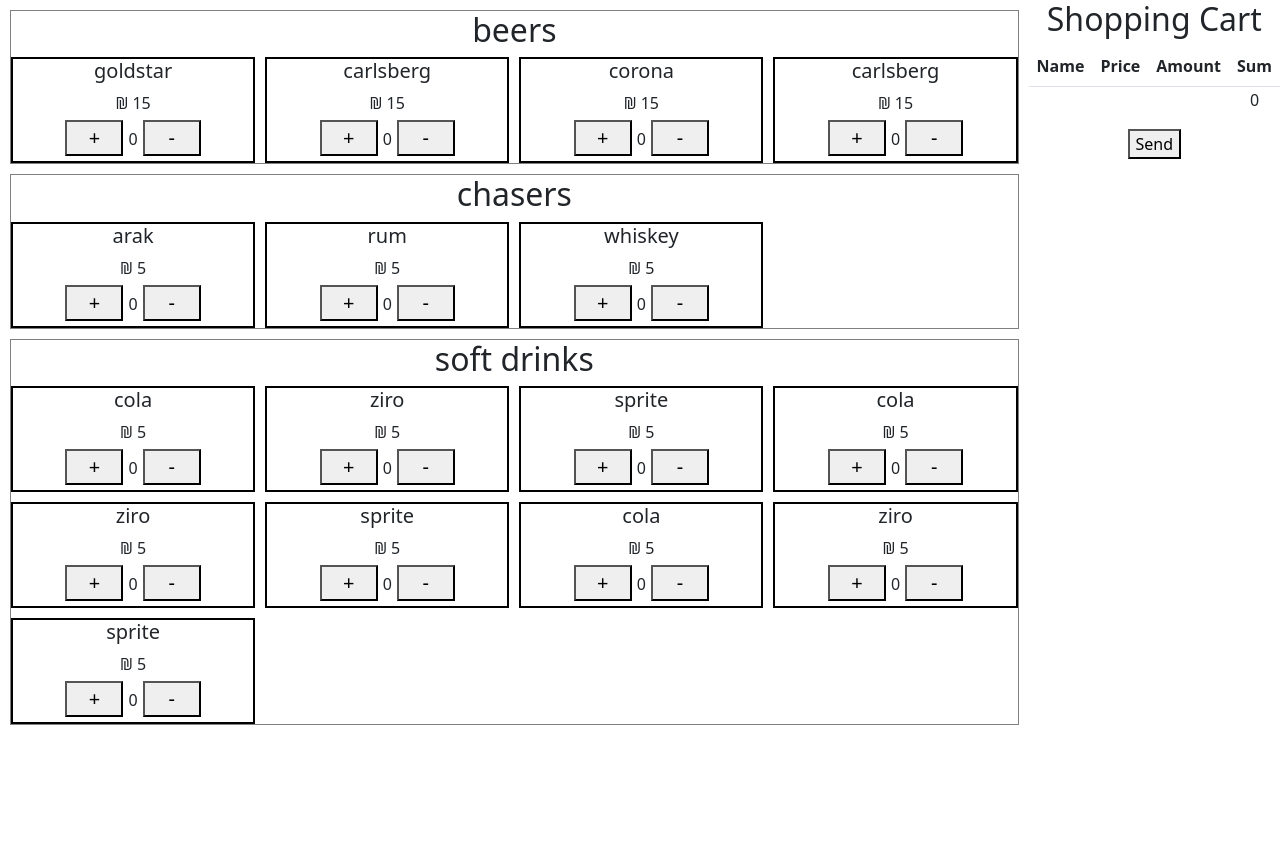
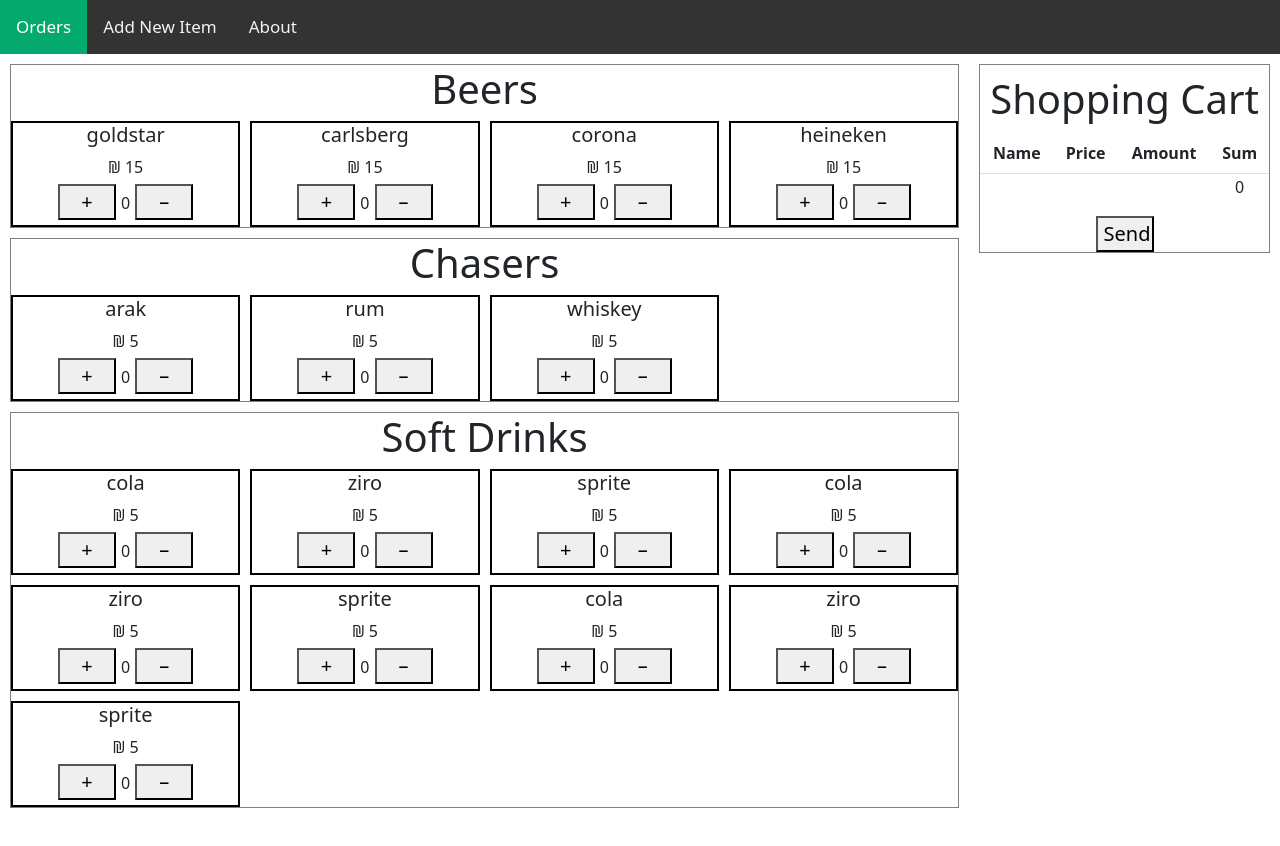
Before and after one commit to Basta43PT/CRM_Test, a React (Create React App) app in the folder crm/: page / in a window 1280 px wide. Shown: the top 846 px of the page. Before the commit the page ends 800 px from the top, so only its background shows below. Built offline with nearby package versions, Linux system fonts and the light colour scheme.

Commit message:
working on update the shopingCart adding item or substracting items when clicking on the plus or minus button

```diff
--- /dev/null
+++ b/crm/src/AddNewItem/index.js
@@ -0,0 +1 @@
+export { AddNewItem } from "./AddNewItem";
--- a/crm/src/App.css
+++ b/crm/src/App.css
@@ -1,38 +1,28 @@
 .App {
   text-align: center;
 }
-
-.App-logo {
-  height: 40vmin;
-  pointer-events: none;
+/* Add a black background color to the top navigation */
+.topnav {
+  background-color: #333;
+  overflow: hidden;
+}
+/* Style the links inside the navigation bar */
+.topnav a {
+  float: left;
+  color: #f2f2f2;
+  text-align: center;
+  padding: 14px 16px;
+  text-decoration: none;
+  font-size: 17px;
+}
+/* Change the color of links on hover */
+.topnav a:hover {
+  background-color: #ddd;
+  color: black;
 }
 
-@media (prefers-reduced-motion: no-preference) {
-  .App-logo {
-    animation: App-logo-spin infinite 20s linear;
-  }
-}
-
-.App-header {
-  background-color: #282c34;
-  min-height: 100vh;
-  display: flex;
-  flex-direction: column;
-  align-items: center;
-  justify-content: center;
-  font-size: calc(10px + 2vmin);
+/* Add a color to the active/current link */
+.topnav a.active {
+  background-color: #04AA6D;
   color: white;
 }
-
-.App-link {
-  color: #61dafb;
-}
-
-@keyframes App-logo-spin {
-  from {
-    transform: rotate(0deg);
-  }
-  to {
-    transform: rotate(360deg);
-  }
-}
--- a/crm/src/App.js
+++ b/crm/src/App.js
@@ -1,13 +1,29 @@
-import logo from "./logo.svg";
 import { Page } from "./page";
+import { AddNewItem } from "./AddNewItem";
 import { data } from "./content";
+// import { Routes, Route, useNavigate } from "react-router-dom";
+import { Routes, Route } from "react-router-dom";
 import "./App.css";
 import "bootstrap/dist/css/bootstrap.min.css";
 
 function App() {
   return (
     <div className="App">
-      <Page />
+      <div class="topnav">
+        <a class="active" href="#orders">
+          Orders
+        </a>
+        <a href="./AddNewItem">Add New Item</a>
+        <a href="#about">About</a>
+      </div>
+      {/* <div>
+        <Route path="/" element={<Page />} />
+        <Route path="./AddNewItem" element={<AddNewItem />} />
+      </div> */}
+      <div>
+        <Page />
+        {/* <AddNewItem /> */}
+      </div>
     </div>
   );
 }
--- a/crm/src/categore/categore.jsx
+++ b/crm/src/categore/categore.jsx
@@ -2,18 +2,20 @@
 import styles from "./categore.module.css";
 import { Item } from "../item";
 
-export function Categore(props) {
+export function Categore({ categoryName, items, addToCart, subFromCart }) {
   return (
     <div className={styles.category}>
-      <h2>{props.categoryName}</h2>
+      <h1>{categoryName}</h1>
       <div className={styles.itemList}>
-        {props.items.map((item) => (
+        {items.map((item) => (
           <Item
             id={item.id}
             name={item.name}
             price={item.price}
             count={item.count}
-            onClick={props.onClick}
+            // onClick={onClick}
+            addToCart={addToCart}
+            subFromCart={subFromCart}
           />
         ))}
       </div>
--- a/crm/src/content/content.js
+++ b/crm/src/content/content.js
@@ -1,45 +1,45 @@
 export const data = [
   {
-    categoryName: "beers",
+    categoryName: "Beers",
     items: [
       {
         id: 0,
         name: "goldstar",
         img: "https://www.logolynx.com/images/logolynx/s_33/3341b415987d01c756c3e6ec6f55e58b.jpeg",
         price: 15,
-        count: 0,
+        amount: 0,
       },
       {
         id: 1,
         name: "carlsberg",
         img: "https://seeklogo.com/images/C/Carlsberg-logo-1738A5D435-seeklogo.com.png",
         price: 15,
-        count: 0,
+        amount: 0,
       },
-      { id: 2, name: "corona", img: "#", price: 15, count: 0 },
-      { id: 3, name: "carlsberg", img: "#", price: 15, count: 0 },
+      { id: 2, name: "corona", img: "#", price: 15, amount: 0 },
+      { id: 3, name: "heineken", img: "#", price: 15, amount: 0 },
     ],
   },
   {
-    categoryName: "chasers",
+    categoryName: "Chasers",
     items: [
-      { id: 4, name: "arak", img: "#", price: 5, count: 0 },
-      { id: 5, name: "rum", img: "#", price: 5, count: 0 },
-      { id: 6, name: "whiskey", img: "#", price: 5, count: 0 },
+      { id: 4, name: "arak", img: "#", price: 5, amount: 0 },
+      { id: 5, name: "rum", img: "#", price: 5, amount: 0 },
+      { id: 6, name: "whiskey", img: "#", price: 5, amount: 0 },
     ],
   },
   {
-    categoryName: "soft drinks",
+    categoryName: "Soft Drinks",
     items: [
-      { id: 7, name: "cola", img: "#", price: 5, count: 0 },
-      { id: 8, name: "ziro", img: "#", price: 5, count: 0 },
-      { id: 9, name: "sprite", img: "#", price: 5, count: 0 },
-      { id: 10, name: "cola", img: "#", price: 5, count: 0 },
-      { id: 11, name: "ziro", img: "#", price: 5, count: 0 },
-      { id: 12, name: "sprite", img: "#", price: 5, count: 0 },
-      { id: 13, name: "cola", img: "#", price: 5, count: 0 },
-      { id: 14, name: "ziro", img: "#", price: 5, count: 0 },
-      { id: 15, name: "sprite", img: "#", price: 5, count: 0 },
+      { id: 7, name: "cola", img: "#", price: 5, amount: 0 },
+      { id: 8, name: "ziro", img: "#", price: 5, amount: 0 },
+      { id: 9, name: "sprite", img: "#", price: 5, amount: 0 },
+      { id: 10, name: "cola", img: "#", price: 5, amount: 0 },
+      { id: 11, name: "ziro", img: "#", price: 5, amount: 0 },
+      { id: 12, name: "sprite", img: "#", price: 5, amount: 0 },
+      { id: 13, name: "cola", img: "#", price: 5, amount: 0 },
+      { id: 14, name: "ziro", img: "#", price: 5, amount: 0 },
+      { id: 15, name: "sprite", img: "#", price: 5, amount: 0 },
     ],
   },
 ];
--- a/crm/src/counter/counter.jsx
+++ b/crm/src/counter/counter.jsx
@@ -2,7 +2,7 @@
 import "bootstrap/dist/css/bootstrap.min.css";
 import styles from "./counter.module.css";
 
-export function Counter(props) {
+export function Counter({ addToCart, subFromCart, id, name, price }) {
   const [count, setCount] = useState(0);
 
   const updateAmountAdd = () => {
@@ -21,7 +21,7 @@
         className={styles.button}
         onClick={() => {
           updateAmountAdd();
-          props.onClick(props.id, props.name, props.price, "+");
+          addToCart(id, name, price);
         }}
       >
         +
@@ -31,10 +31,10 @@
         className={styles.button}
         onClick={() => {
           updateAmountSub();
-          props.onClick(props.id, props.name, props.price, "-");
+          subFromCart(id, name, price);
         }}
       >
-        -
+        –
       </button>
     </div>
   );
--- a/crm/src/item/item.jsx
+++ b/crm/src/item/item.jsx
@@ -2,17 +2,19 @@
 import styles from "./item.module.css";
 import { Counter } from "../counter";
 
-export function Item(props) {
+export function Item({ addToCart, subFromCart, name, price, id }) {
   return (
     <div className={styles.item}>
-      <h5>{props.name}</h5>
-      <div>₪ {props.price}</div>
+      <h5>{name}</h5>
+      <div>₪ {price}</div>
       <div className={styles.counter}>
         <Counter
-          onClick={props.onClick}
-          name={props.name}
-          price={props.price}
-          id={props.id}
+          // onClick={onClick}
+          addToCart={addToCart}
+          subFromCart={subFromCart}
+          name={name}
+          price={price}
+          id={id}
         />
       </div>
     </div>
--- a/crm/src/page/page.jsx
+++ b/crm/src/page/page.jsx
@@ -4,64 +4,92 @@
 import styles from "./page.module.css";
 import { data } from "../content/content";
 
+// function useCart() {
+//   const [cart, setCart] = useState([]);
+// }
+
 export function Page(props) {
   const [cart, setCart] = useState([]);
 
-  function updateCount(idCart, nameCart, priceCart, action) {
-    setCart((prev) => {
-      const dic = {};
-      if (prev.length == 0) {
-        console.log("case 1 - intial");
-        //In case perv empty
-        if (action == "+")
-          prev = [{ id: idCart, name: nameCart, price: priceCart, count: 1 }];
-        // return prev
+  function addItem(idCart, nameCart, priceCart) {
+    const index = cart.findIndex((item) => item.id == idCart);
+    //IN case cart hasn't the specipic item in the array
+    if (index == -1) {
+      console.log("case 1 - new item added");
+      setCart([
+        ...cart,
+        { id: idCart, name: nameCart, price: priceCart, count: 1 },
+      ]);
+      return;
+    }
+    //IN case cart has the specipic item in the array
+    console.log("case 2 - exist item added");
+    const currentItem = cart[index];
+    const next = cart.map((item) => {
+      if (item.id == currentItem.id) {
+        return {
+          ...item,
+          count: (item.count += 1),
+        };
+      }
+      return item;
+    });
+    setCart(next);
+  }
+
+  function substractItem(idCart, nameCart, priceCart) {
+    const index = cart.findIndex((item) => item.id == idCart);
+    //IN case cart hasn't the specipic item in the array
+    if (index == -1) console.log("case 1 - no item to drop");
+    else {
+      if (cart[index].count > 1) {
+        console.log("case 2 - sub 1 from item.count");
+        const currentItem = cart[index];
+        const next = cart.map((item) => {
+          if (item.id === currentItem.id) {
+            return {
+              ...currentItem,
+              count: (currentItem.count -= 1),
+            };
+          }
+          return item;
+        });
+        setCart(next);
+        return;
       } else {
-        if (productExist(prev, idCart)) {
-          console.log("case 2 - true");
-          //IN case prev has the specipic item in the array
-          for (let i = 0; i < prev.length; i++)
-            if (prev[i].id == idCart) {
-              if (action == "+") prev[i].count++;
-              if (action == "-")
-                if (prev[i].count == 1) prev.splice(i, 1);
-                else prev[i].count--;
-              // return prev;
-            }
-        } else {
-          //IN case prev hasn't the specipic item in the array
-          console.log("case 3 - false");
-          if (action == "+")
-            prev.push({
-              id: idCart,
-              name: nameCart,
-              price: priceCart,
-              count: 1,
-            });
-          // return prev;
+        console.log("case 2 - remove item from cart");
+        // const next = cart;
+        // next.splice(index, 1);
+        // next = [...next];
+        const currentItem = cart[index];
+        const next = cart.filter((item) => item.id != currentItem.id);
+        setCart(next);
       }
     }
-      return prev;
-    });
   }
+
   function sendShoppingCart(state) {
     return 0;
   }
 
   return (
+    <div>
       <div className={styles.page}>
         <div className={styles.categoreList}>
           {data.map((category) => (
             <Categore
               categoryName={category.categoryName}
               items={category.items}
-            onClick={updateCount}
+              addToCart={addItem}
+              subFromCart={substractItem}
             />
           ))}
         </div>
+
         <div className={styles.ShoppingCart}>
-        {console.log(cart, "page:cart")}
+          {/* {console.log(cart, "page:cart")} */}
           <ShoppingCart shopCart={cart} onClick={sendShoppingCart} />
+        </div>
       </div>
     </div>
   );
--- a/crm/src/shoppingCart/shoppingCart.jsx
+++ b/crm/src/shoppingCart/shoppingCart.jsx
@@ -3,17 +3,16 @@
 import { ShoppingCardInline } from "../shoppingCardInline";
 import "bootstrap/dist/css/bootstrap.min.css";
 
-export function ShoppingCart(props) {
+export function ShoppingCart({ shopCart, onClick }) {
   let innerCart;
 
-  if (props.shopCart.length == 0)
-    innerCart = [{ name: "", price: "", count: "" }];
-  else innerCart = props.shopCart;
-  console.log(innerCart, "innerCart");
+  if (shopCart.length == 0) innerCart = [{ name: "", price: "", count: "" }];
+  else innerCart = shopCart;
+  // console.log(innerCart, "innerCart");
 
   return (
     <div className={styles.ShoppingCart}>
-      <h2>Shopping Cart</h2>
+      <h1 className={styles.title}>Shopping Cart</h1>
       <div>
         <table className="table table-striped">
           <thead>
@@ -35,8 +34,9 @@
 
         <div className="container">
           <button
+            className={styles.button}
             onClick={() => {
-              props.onClick(true);
+              onClick(true);
             }}
           >
             Send
--- a/crm/src/shoppingCart/shoppingCart.module.css
+++ b/crm/src/shoppingCart/shoppingCart.module.css
@@ -1,3 +1,11 @@
 .ShoppingCart {
-    /* border: 1px solid blue; */
+        border: 1px solid gray;
+        margin: 10px;
 }
+.title{
+    margin:10px;
+}
+.button{
+    font-size: 20px;
+    width: 58px;
+}
```
Also changed, not shown: crm/src/shoppingCardInline/shoppingCardInline.jsx (+5 -5 lines), 1 other file (tests, documents, lock files or other folders). Lines whose indentation alone changed are shown as unchanged.
